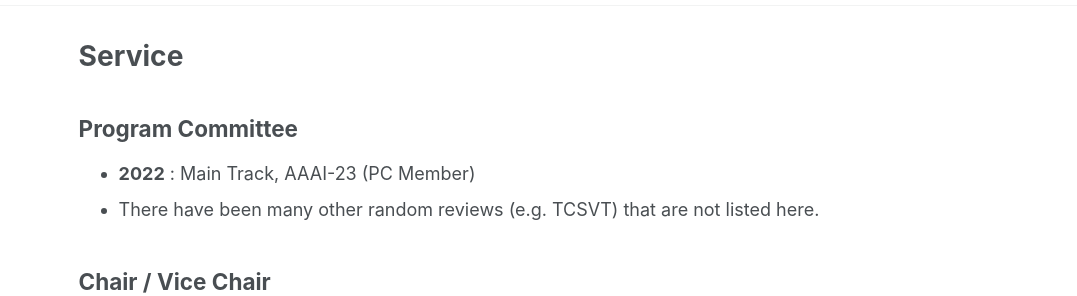
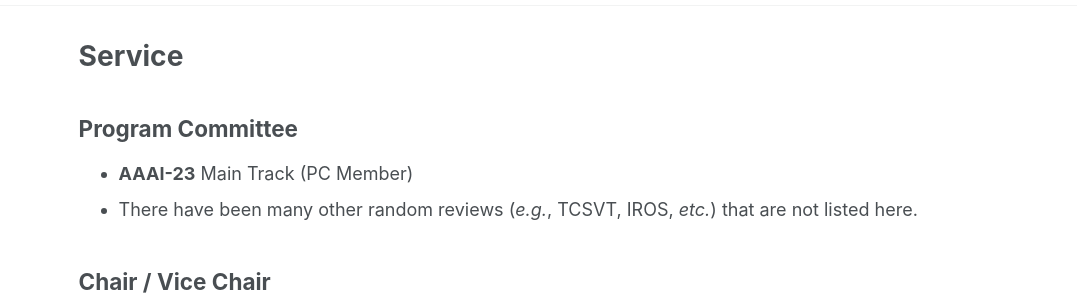
Before and after one commit to ylqi/ylqi.github.io, a plain HTML site: page service/index.html in a window 1280 px wide. Shown: the part 76-372 px from the top of the page, 203-1280 px from the left. Drawn offline with nearby package versions, Linux system fonts and the light colour scheme; some packages are replaced by stand-ins of ours.

Commit message:
update service

```diff
--- a/service/index.html
+++ b/service/index.html
@@ -138,10 +138,9 @@
                 <h2 id="program-committee">Program Committee</h2>
                 <ul>
                     <li>
-                        <strong>2022</strong>
-                        : Main Track, AAAI-23 (PC Member)
+                        <strong>AAAI-23</strong> Main Track (PC Member)
                     </li>
-                    <li>There have been many other random reviews (e.g. TCSVT) that are not listed here.</li>
+                    <li>There have been many other random reviews (<i>e.g.</i>, TCSVT, IROS, <i>etc.</i>) that are not listed here.</li>
                 </ul>
                 <h2 id="chair">Chair / Vice Chair</h2>
                 <ul>
```
